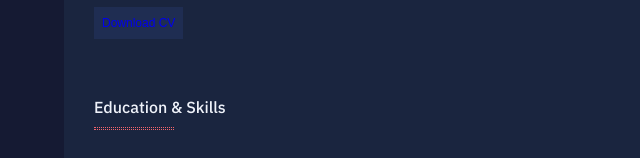
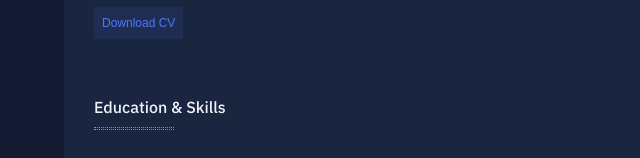
Before and after one commit to MedoBreezy/Modern-CV, a plain HTML site: page index.html in a window 1280 px wide. Shown: the part 596-754 px from the top of the page, 0-640 px from the left. Drawn offline with nearby package versions, Linux system fonts and the light colour scheme; a script that the page names is missing.

Commit message:
Update index.html

```diff
--- a/index.html
+++ b/index.html
@@ -112,7 +112,7 @@
             I went on to study an Software Engineer career because I believe great products are more than just good
             ideas carefully executed through good design.
           </p>
-          <button><a href="images/Fahad Al Amoudi  2020-Resume"/a>Download CV</button>
+          <button>Download CV</button>
 
         </div>
 
```
